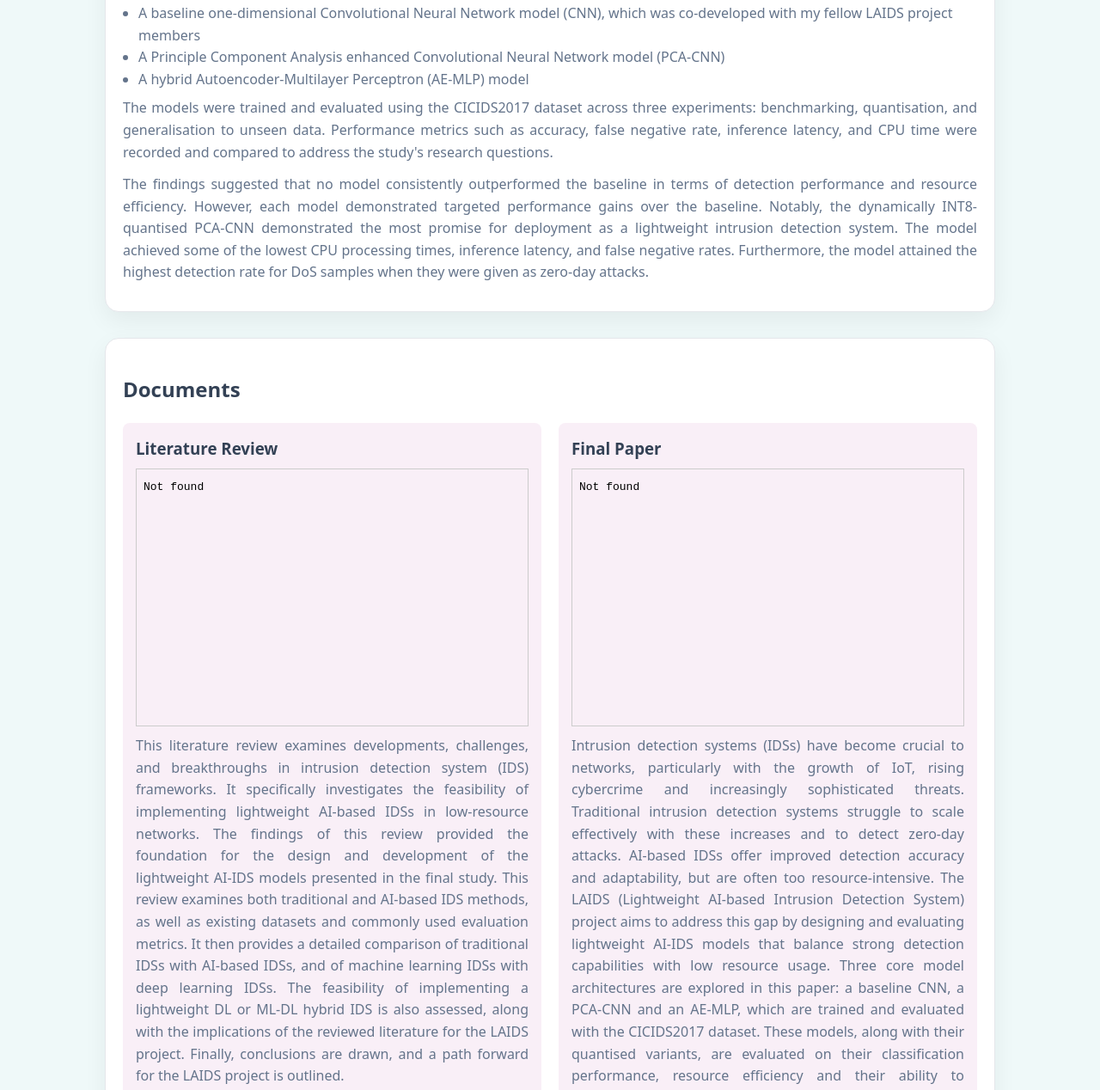
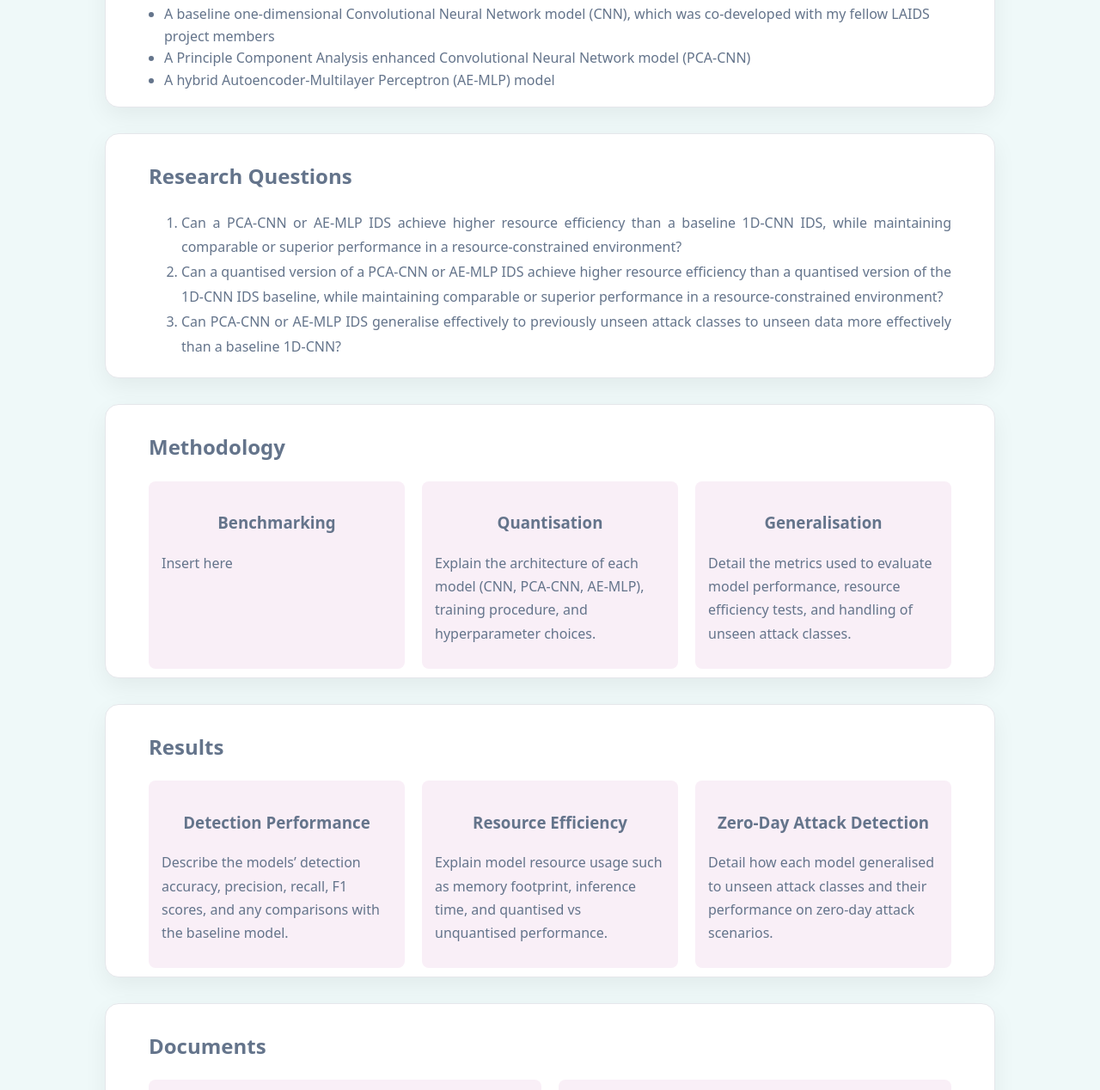
Before and after one commit to SianC7/LAIDS-Website, a plain HTML site: page sian.html in a window 1280 px wide. Shown: the part 693-1961 px from the top of the page at 86% size. Drawn offline with Linux system fonts and the light colour scheme.

Commit message:
in processing of fixing up profile

```diff
--- a/assets/memProfStyle.css
+++ b/assets/memProfStyle.css
@@ -8,9 +8,7 @@
     --teal:#2e8b7c;
     --mint:#7fd6c6;
     --purple:#7b6dce;
-    --ring:rgba(46,139,124,.25);
     --radius:16px;
-    --space:18px;
   }
   /* Apply border-box sizing to all elements*/
   * {
@@ -82,34 +80,84 @@
     border: 1px solid rgba(255,255,255,.3); /* white border */
   }
 
-  .grid{display:grid;grid-template-columns: repeat(auto-fit,minmax(260px,1fr));gap:20px}
-  .card{background:var(--card);border-radius:var(--radius);box-shadow:0 10px 28px rgba(2, 8, 20, 0.06);padding:20px;border:1px solid #e5e7eb}
-  .card h3{margin:0 0 8px}
-  .card p{margin:0 0 12px;color:var(--muted)}
-  .card .actions{display:flex;flex-wrap:wrap;gap:10px;margin-top:10px}
-  .tag{display:inline-block;background:var(--mint);color:#064e3b;padding:4px 10px;border-radius:999px;font-weight:600;font-size:12px;border:1px solid rgba(6,78,59,.15)}
-  .section-title{font-size:22px;margin:6px 0 14px;border-left:6px solid var(--teal);padding-left:10px}
-  footer{color:var(--muted);padding:24px 0;margin-top:24px}
-  .button{display:inline-block;background:var(--teal);color:white;padding:10px 14px;border-radius:10px;border:1px solid rgba(0,0,0,.05)}
-  .button.secondary{background:var(--purple)}
-  figure.poster{margin:0;display:flex;align-items:center;gap:16px}
-  figure.poster img{width:100%;max-width:360px;border-radius:12px;border:1px solid #e5e7eb;box-shadow:0 10px 20px rgba(2,8,20,.08)}
-  kbd{background:#e2e8f0;border-radius:6px;padding:2px 6px;border:1px solid #cbd5e1}
-  hr{border:none;height:1px;background:#e5e7eb;margin:18px 0}
-  ul.clean{padding-left:18px;margin:8px 0}
-  .card ul.clean,
-.card ul.clean li {
-    color: var(--muted); /* set all list items to be the ink colour */
-}
-  .notice{background:#f8fafc;border:1px dashed #cbd5e1;padding:12px;border-radius:12px}
-
-  .doc-card {
-    display: flex;
-    flex-direction: column;
-    justify-content: space-between;
-    height: 100%;
+  /* --- GRID LAYOUT (FOR CARDS) --- */
+  .grid {
+    display: grid; /* CSS Grid layout for flexible content alignment */
+    grid-template-columns: repeat(auto-fit, minmax(260px, 1fr)); /* responsive column sizing */
+    gap: 20px; /* Space between grid items */
+    margin-bottom: 30px; /* add a gap between cards */
   }
 
+  /* --- CARD ELEMENTS --- */
+  .card {
+    background: var(--card);                 /* White background */
+    color: var(--muted);
+    border-radius: var(--radius);            /* Rounded corners */
+    box-shadow: 0 10px 28px rgba(2, 8, 20, 0.06); /* shadow */
+    padding: 10px 50px; /* vertical | horizontal */
+    border: 1px solid #e5e7eb;               /* Subtle border around card */
+  }
+
+  /* Paragraphs inside cards use muted color */
+  .card p {
+    margin: 0 0 12px;
+    color: var(--muted);
+    line-height: 1.7;
+  }
+
+  /* Container for card buttons or actions */
+  .card .actions {
+    display: flex;
+    flex-wrap: wrap;
+    gap: 10px;
+    margin-top: 5px;
+  }
+
+  /* --- FOOTER --- */
+  footer {
+    color: var(--muted);
+    padding: 24px 0;
+    margin-top: 24px;
+  }
+
+  /* --- STYLE LISTS --- */
+  ul.clean {
+    padding-left: 18px;
+    margin: 8px 0;
+  }
+
+  /* Ensures unnumbered lists inside cards have muted text color */
+  .card ul.clean,
+  .card ul.clean li {
+    color: var(--muted);
+  }
+
+  ol.clean {
+    padding-left: 18px;
+    margin: 8px 0;
+  }
+
+  /* Ensures numbered lists inside cards have muted text color */
+  .card ol.clean,
+  .card ol.clean li {
+    color: var(--muted);
+  }
+
+  /*
+    ---------------------------
+    DOCUMENT CARD ALIGNMENT FIX
+    ---------------------------
+  */
+
+  /* Makes document cards stretch and keep button at bottom */
+  .doc-card {
+    display: flex;                /* Stack content vertically */
+    flex-direction: column;       /* Arrange child elements top-to-bottom */
+    justify-content: space-between; /* Push last item (button) to bottom */
+    height: 100%;                 /* Fill full available height */
+  }
+
+  /* Ensures "Open" button stays at the bottom */
   .doc-card a {
     margin-top: auto;
   }
--- a/sian.html
+++ b/sian.html
@@ -20,11 +20,10 @@
   </header>
   <main class="container" style="background-color: #eff9f9;">
 
-    <section class="grid" style="margin-bottom: 30px;">
+    <section class="grid">
       <article class="card">
-        <h2>Overview of My Final Paper </h2>
-        <!-- ENTER OVERVIRE OF YOUR PROJECT HERE -->
-        <p>A summary of my contributions and key findings in the LAIDS Study:</p>
+        <h2>Overview of My Final Paper </h2> <!-- OVERVIEW -->
+        <p style="font-weight: bold;">A summary of my contributions and key findings in the LAIDS Study:</p>
         <p style="text-align: justify">
           My contribution to the LAIDS Project involved developing, quantising, and
           evaluating three lightweight AI-based intrusion detection system models
@@ -40,24 +39,90 @@
           <li>A Principle Component Analysis enhanced Convolutional Neural Network model (PCA-CNN)</li>
           <li>A hybrid Autoencoder-Multilayer Perceptron (AE-MLP) model</li>
         </ul>
+      </article>
+    </section>
+
+    <!-- RESEARCH QUESTIONS -->
+    <section class="grid">
+      <article class="card">
+        <h2>Research Questions</h2>
+
         <p style="text-align: justify;">
-          The models were trained and evaluated using the CICIDS2017 dataset
-          across three experiments: benchmarking, quantisation, and generalisation to unseen data.
-          Performance metrics such as accuracy, false negative rate, inference latency, and CPU time were
-          recorded and compared to address the study's research questions.
-        </p>
-        <p style="text-align: justify;">
-          The findings suggested that no model consistently outperformed the baseline in terms of detection
-          performance and resource efficiency. However, each model demonstrated targeted performance gains
-          over the baseline. Notably, the dynamically INT8-quantised PCA-CNN demonstrated the most promise
-          for deployment as a lightweight intrusion detection system. The model achieved some of the lowest
-          CPU processing times, inference latency, and false negative rates.
-          Furthermore, the model attained the highest detection rate for DoS samples when they
-          were given as zero-day attacks.
+          <ol class="clean" style="text-align: justify; line-height: 1.8; margin-left: 20px;">
+            <li>
+              Can a PCA-CNN or AE-MLP IDS achieve higher resource efficiency
+              than a baseline 1D-CNN IDS, while maintaining comparable or
+              superior performance in a resource-constrained environment?
+            </li>
+            <li>
+              Can a quantised version of a PCA-CNN or AE-MLP IDS achieve higher
+              resource efficiency than a quantised version of the 1D-CNN IDS baseline,
+              while maintaining comparable or superior performance in a resource-constrained environment?
+            </li>
+            <li>
+              Can PCA-CNN or AE-MLP IDS generalise effectively to previously unseen attack classes to unseen data
+              more effectively than a baseline 1D-CNN?
+            </li>
+          </ol>
         </p>
       </article>
     </section>
 
+    <!-- METHODOLOGY -->
+    <section class="grid">
+      <article class="card">
+        <h2> Methodology </h2>
+
+        <div class="methodology-container" style="display: flex; gap: 20px; flex-wrap: wrap;">
+          <!-- Block 1 -->
+          <div class="method-block" style="flex: 1 1 250px; background: #F9EFF7; padding: 15px; border-radius: 8px;">
+            <h3 style="text-align: center;">Benchmarking</h3>
+            <p>Insert here</p>
+          </div>
+
+          <!-- Block 2 -->
+          <div class="method-block" style="flex: 1 1 250px; background: #F9EFF7; padding: 15px; border-radius: 8px;">
+            <h3 style="text-align: center;">Quantisation</h3>
+            <p>Explain the architecture of each model (CNN, PCA-CNN, AE-MLP), training procedure, and hyperparameter choices.</p>
+          </div>
+
+          <!-- Block 3 -->
+          <div class="method-block" style="flex: 1 1 250px; background: #F9EFF7; padding: 15px; border-radius: 8px;">
+            <h3 style="text-align: center;">Generalisation</h3>
+            <p>Detail the metrics used to evaluate model performance, resource efficiency tests, and handling of unseen attack classes.</p>
+          </div>
+        </div>
+      </article>
+    </section>
+
+    <!-- RESULTS -->
+    <section class="grid">
+      <article class="card">
+        <h2>Results</h2>
+
+        <div class="results-container" style="display: flex; gap: 20px; flex-wrap: wrap;">
+          <!-- Block 1 -->
+          <div class="result-block" style="flex: 1 1 250px; background: #F9EFF7; padding: 15px; border-radius: 8px;">
+            <h3 style="text-align: center;">Detection Performance</h3>
+            <p>Describe the models’ detection accuracy, precision, recall, F1 scores, and any comparisons with the baseline model.</p>
+          </div>
+
+          <!-- Block 2 -->
+          <div class="result-block" style="flex: 1 1 250px; background: #F9EFF7; padding: 15px; border-radius: 8px;">
+            <h3 style="text-align: center;">Resource Efficiency</h3>
+            <p>Explain model resource usage such as memory footprint, inference time, and quantised vs unquantised performance.</p>
+          </div>
+
+          <!-- Block 3 -->
+          <div class="result-block" style="flex: 1 1 250px; background: #F9EFF7; padding: 15px; border-radius: 8px;">
+            <h3 style="text-align: center;">Zero-Day Attack Detection</h3>
+            <p>Detail how each model generalised to unseen attack classes and their performance on zero-day attack scenarios.</p>
+          </div>
+        </div>
+      </article>
+    </section>
+
+    <!-- LIT and FINAL PAPERS-->
     <section class="grid">
       <article class="card">
         <h2>Documents</h2>
@@ -100,7 +165,6 @@
           Open Literature Review
           </a>
           </div>
-
 
           <!-- Final Paper -->
           <div class="doc-card" style="flex: 1 1 400px; background: #F9EFF7; padding: 15px; border-radius: 8px;">
```
